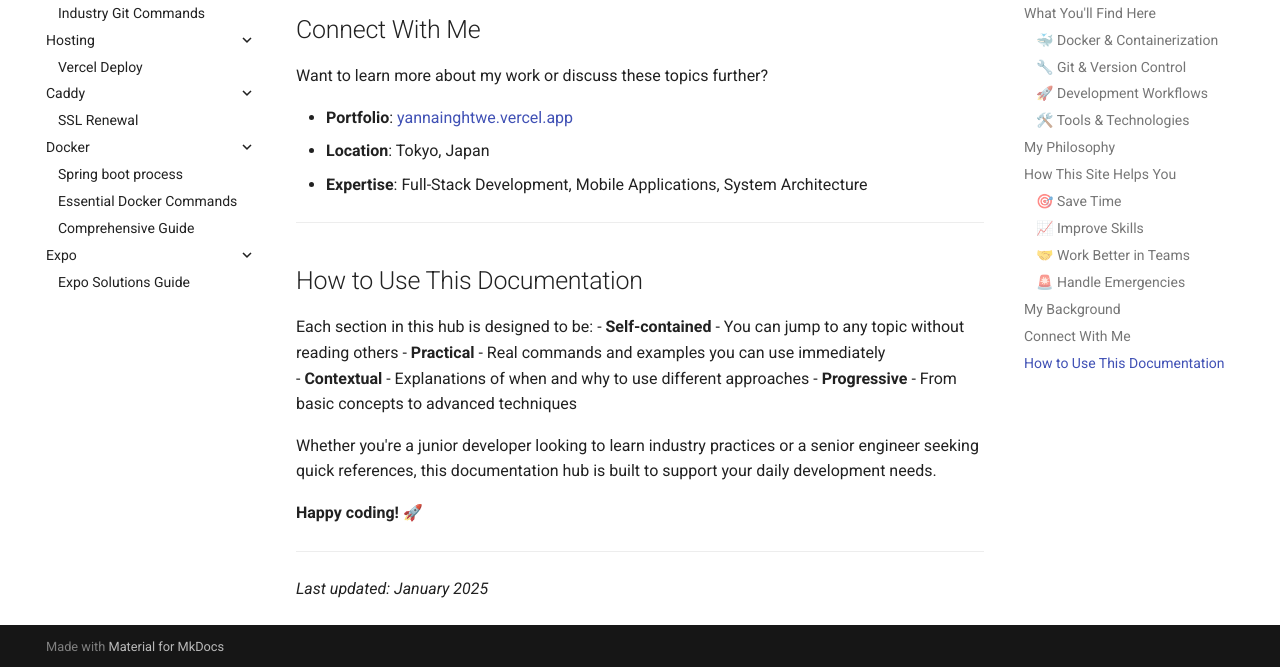
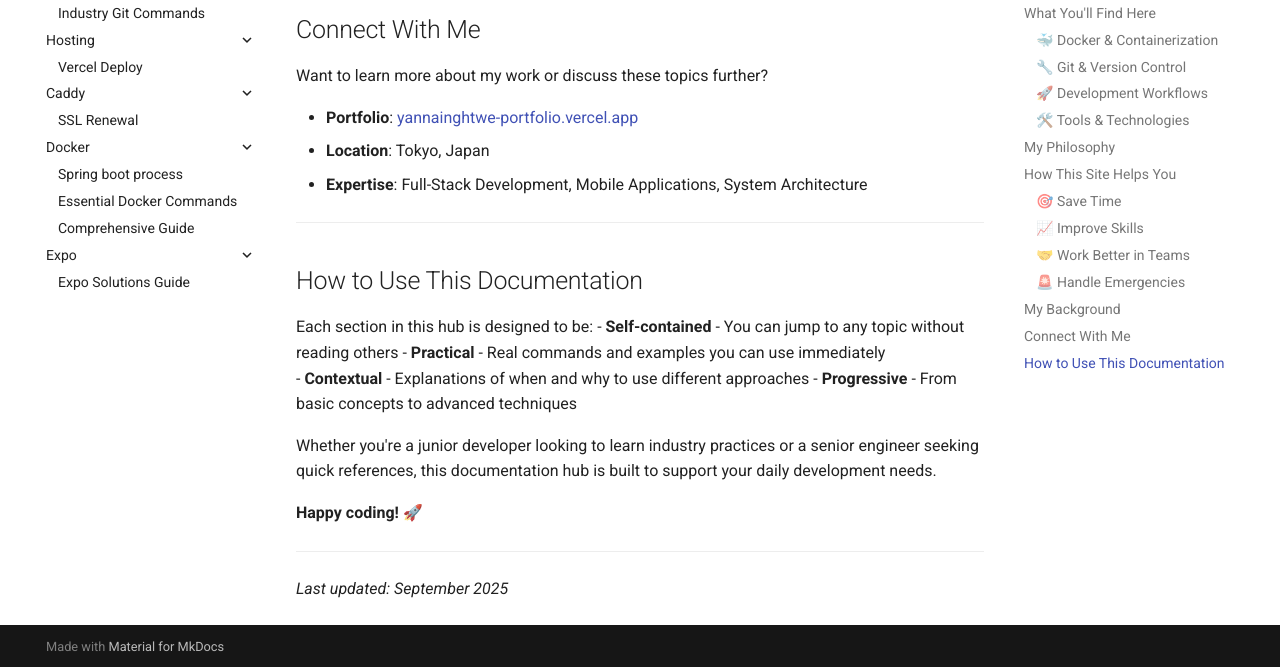
Before and after one commit to Orandian/dev-solutions, an MkDocs documentation site: the page built from docs/index.md, in a window 1280 px wide and 900 px high, scrolled down 2618 px. Shown: the part 230-897 px from the top of the window. Built offline with MkDocs 1.6.1 and Material for MkDocs 9.7.7, drawn with Linux system fonts in a browser that asks for light colours.

Commit message:
home page

```diff
--- a/docs/index.md
+++ b/docs/index.md
@@ -83,7 +83,7 @@ This experience has given me insights into what developers really need in their
 
 Want to learn more about my work or discuss these topics further?
 
-- **Portfolio**: [yannainghtwe.vercel.app](https://yannainghtwe.vercel.app/)
+- **Portfolio**: [yannainghtwe-portfolio.vercel.app](https://yannainghtwe-portfolio.vercel.app/)
 - **Location**: Tokyo, Japan
 - **Expertise**: Full-Stack Development, Mobile Applications, System Architecture
 
@@ -103,4 +103,4 @@ Whether you're a junior developer looking to learn industry practices or a senio
 
 ---
 
-*Last updated: January 2025*
+*Last updated: September 2025*
--- a/mkdocs.yaml
+++ b/mkdocs.yaml
@@ -3,7 +3,6 @@ site_description: Documentation for Dev Solutions projects
 site_author: Yan Naing Htwe
 site_url: https://orandian.github.io/dev-solutions/
 
-# Enable full Material theme features
 theme:
   name: material
   palette:
```
